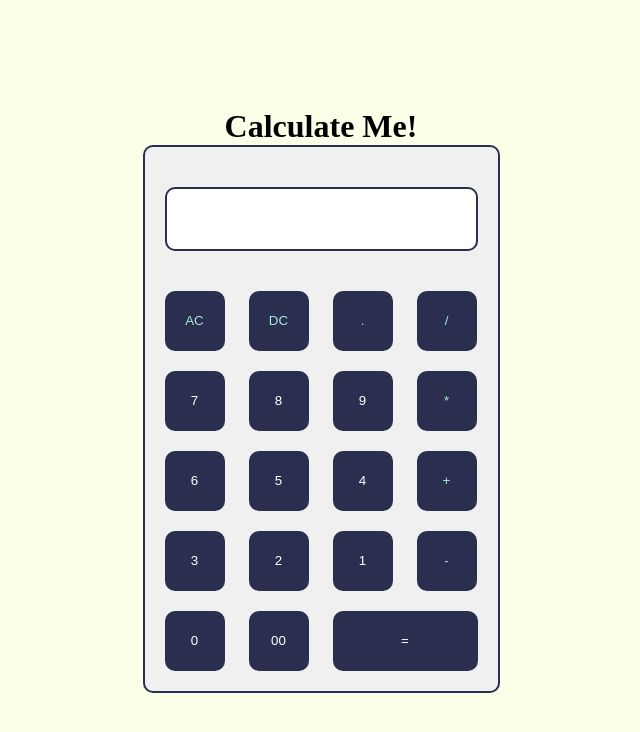
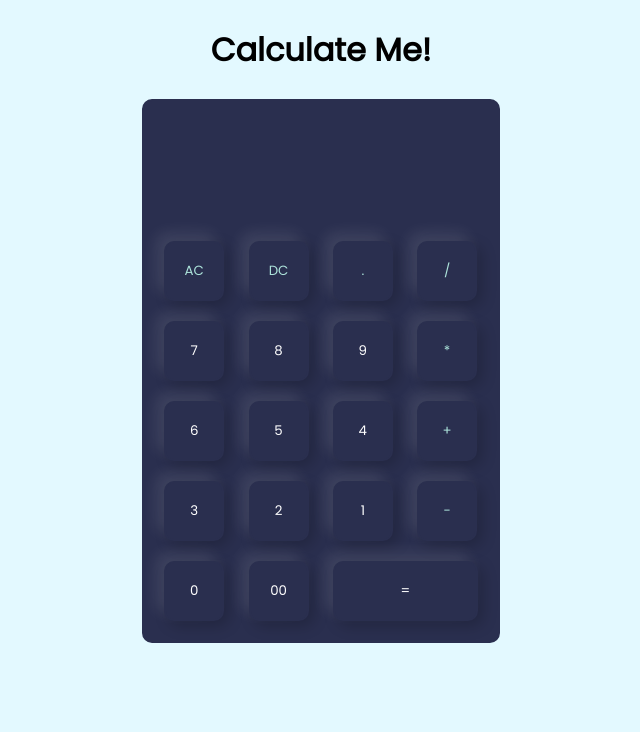
Before and after one commit to Dhruv-958/Calculator, a plain HTML site: page index.html in a window 1280 px wide. Shown: the whole page, without its empty margins (319-959 px from the left). Drawn offline with Linux system fonts and the light colour scheme.

Commit message:
Add files via upload

```diff
--- a/css/style.css
+++ b/css/style.css
@@ -1,20 +1,28 @@
+@import url('https://fonts.googleapis.com/css2?family=Poppins&display=swap');
+
 * {
     margin: 0;
     padding: 0;
+    font-family: 'Poppins', sans-serif;
+}
+
+h1{
+    margin: 2% 0;
 }
 
 .container{
     width: 100%;
     height: 100vh;
-    background-color: #FCFFE7;
+    background-color: #e3f9ff;
     display: flex;
     align-items: center;
-    justify-content: center;
+    /* justify-content: center; */
     flex-direction: column;
 }
 
 .calculator{
-    background-color: #F0F0F0;
+    /* background-color: #F0F0F0; */
+    background-color: #2A2F4F;
     border: 2px #2A2F4F solid;
     border-radius: 10px;
     padding: 10px;
@@ -30,20 +38,26 @@
     cursor: pointer;
     background-color: #2A2F4F;
     color: white;
+    box-shadow: -8px -8px 15px rgba(255, 255, 255, 0.1), 5px 5px 15px rgba(0, 0, 0, 0.2);
 }
 
 form .display {
     display: flex;
     justify-content: flex-end;
     margin: 20px 0;
+    /* opacity: 0; */
 }
 
 form .display input{
-    background-color: white;
+    background-color: #2a2f4f;
     text-align: right;
     flex: 1;
     font-size: 45px;
-    color: black;
+    color: white;
+    border: 0;
+    outline: 0;
+    background: transparent;
+    box-shadow: none;
 }
 
 form input.equals{
```
